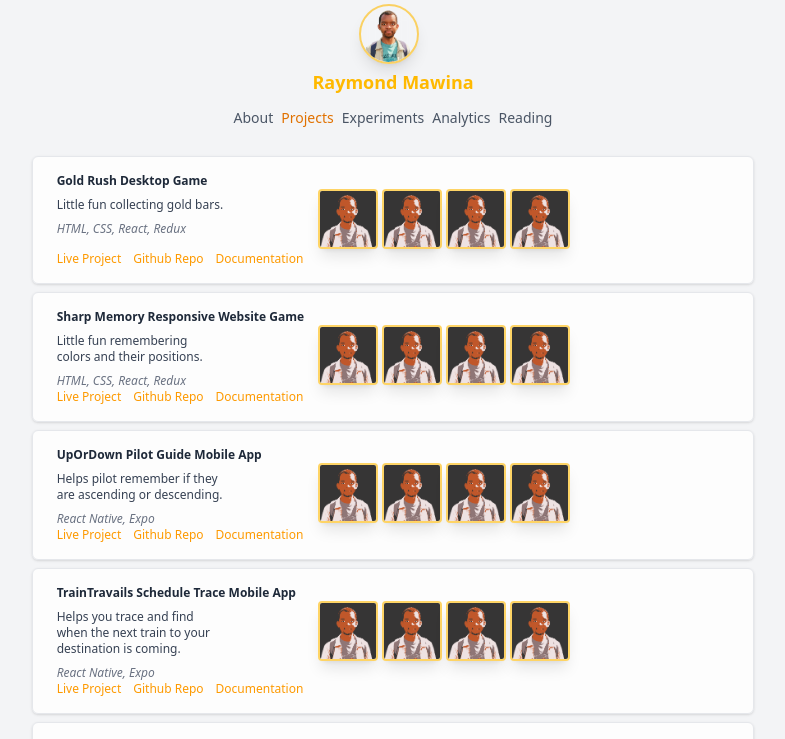
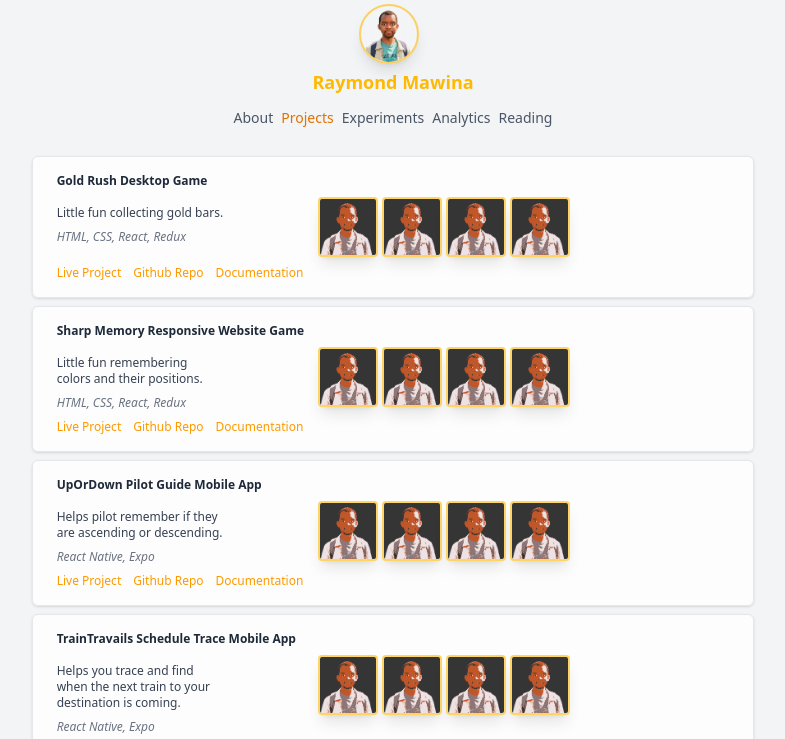
Before and after one commit to mfanaKoPitori/portfolio, a Next.js app: page /projects in a window 1280 px wide. Shown: the top 739 px of the page, without its empty margins (247-1032 px from the left). Built offline with nearby package versions, Linux system fonts and the light colour scheme; no server answers.

Commit message:
fix: add spacing between header and component under

```diff
--- a/components/Projects/Presentation.tsx
+++ b/components/Projects/Presentation.tsx
@@ -27,7 +27,7 @@ const Presentation: React.FC<ProjectInfoProps> = ({ projectList }) => {
                 {project.name}
               </h3>
 
-              <section className="flex justify-between">
+              <section className="flex justify-between py-2">
                 <section className="w-3/4 md:w-7/11">
                   <p className="text-gray-700 text-xs text-wrap w-7/11 mt-2">{project.description}</p>
                   <p className="text-gray-500 text-xs italic text-wrap w-7/11 mt-2">{project.tech}</p>
```
